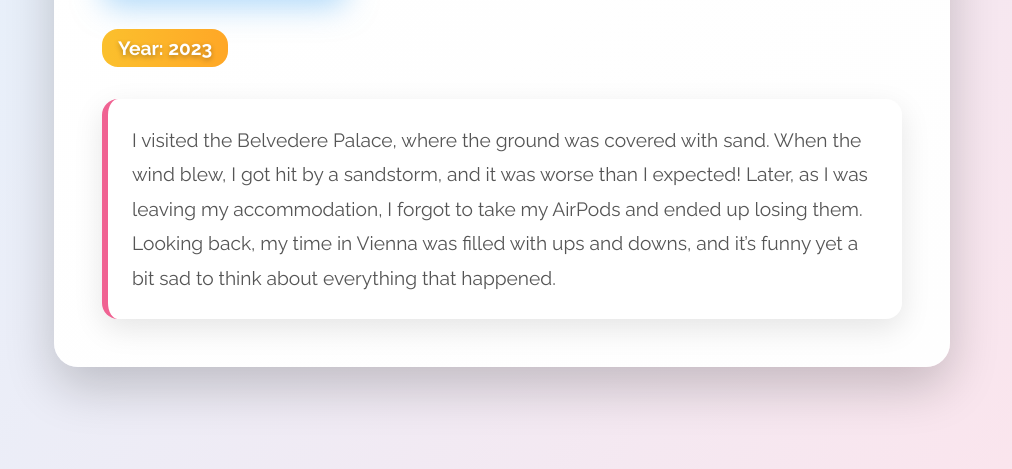
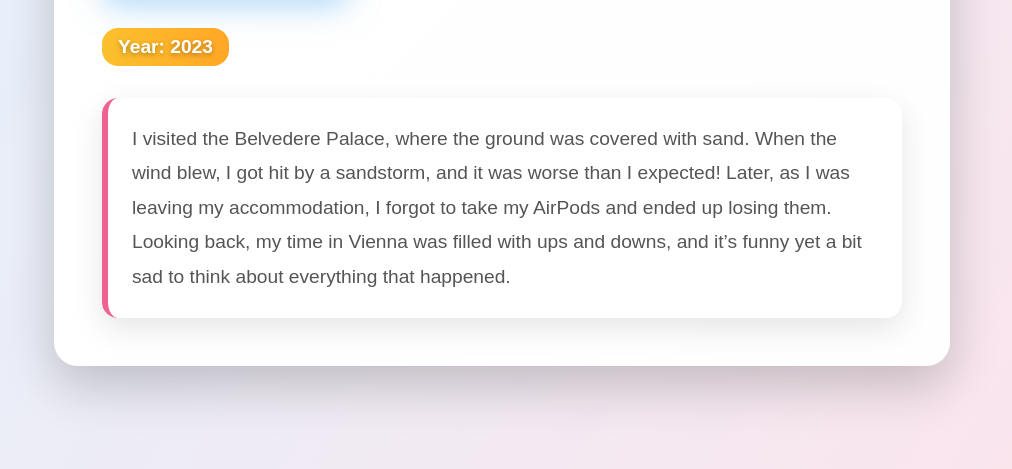
Before and after one commit to Henrymoon814/Core-1, a plain HTML site: page Austria.html in a window 1280 px wide. Shown: the part 331-800 px from the top of the page, without its empty margins (138-1150 px from the left). Drawn offline with Linux system fonts and the light colour scheme.

Commit message:
Update Austria.html

```diff
--- a/Austria.html
+++ b/Austria.html
@@ -7,7 +7,7 @@
   <link href="https://fonts.googleapis.com/css2?family=Raleway:wght@400;700;900&display=swap" rel="stylesheet">
   <style>
     body {
-      font-family: 'Raleway', sans-serif;
+      font-family: 'Arial', sans-serif;
       margin: 0;
       padding: 0;
       background: linear-gradient(120deg, #e3f2fd, #fce4ec);
```
